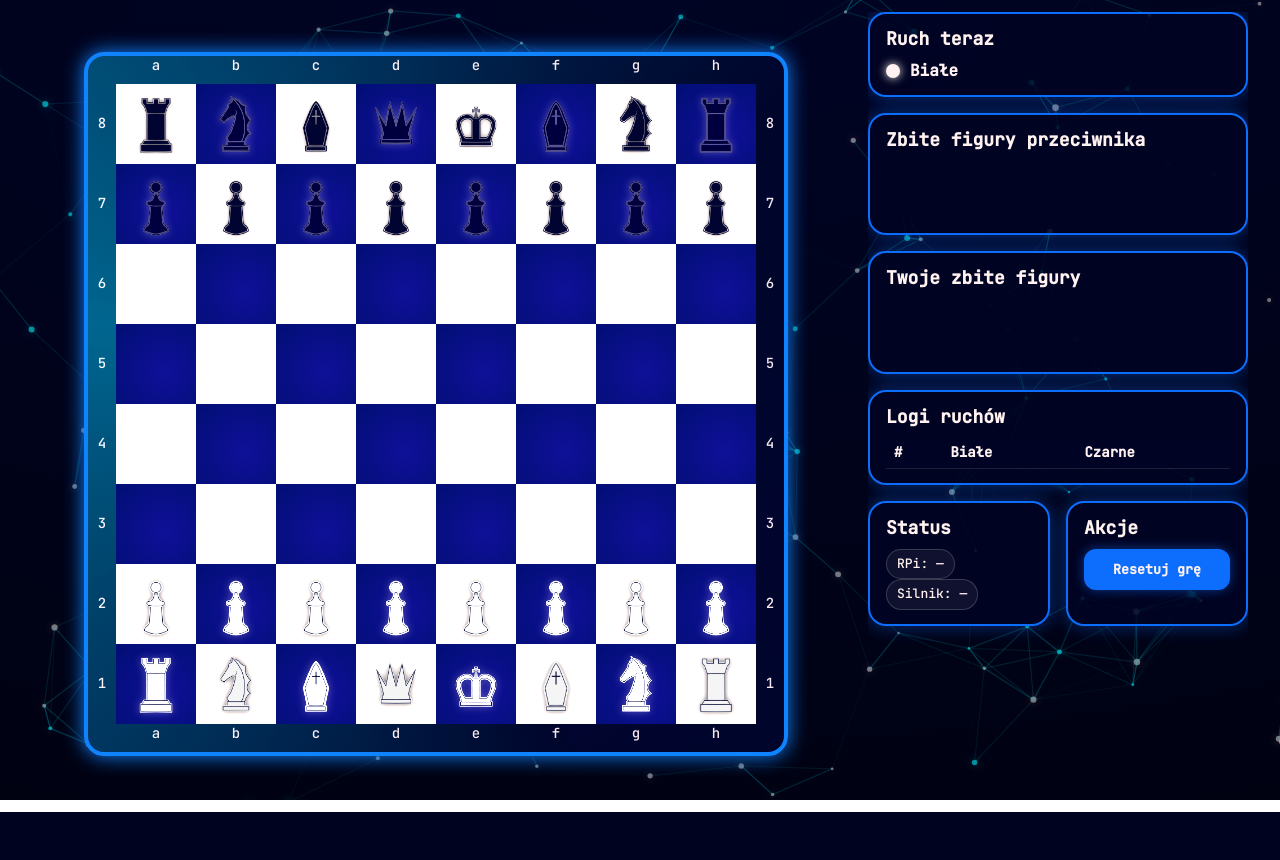
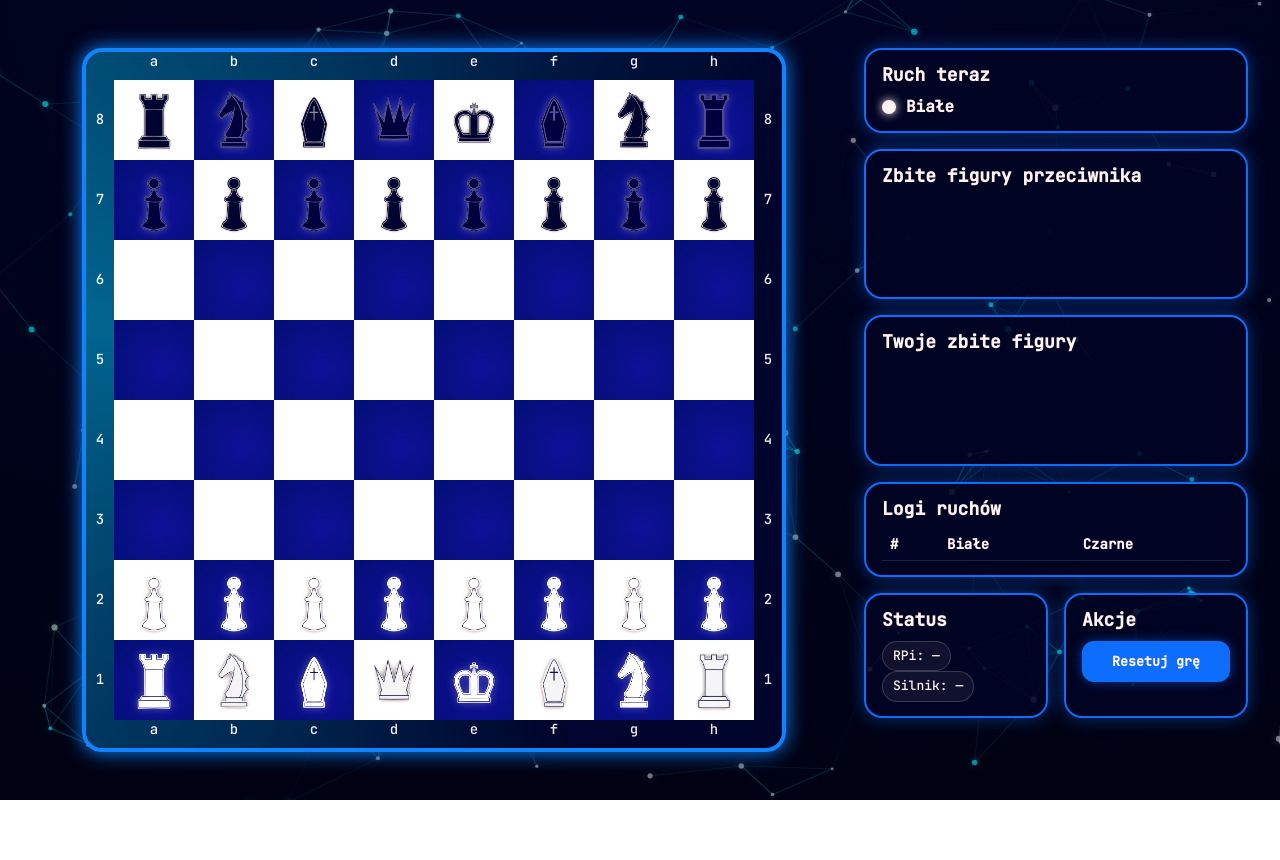
Before and after one commit to KN-Algo/Szachy-webapp, a PHP site: page / in a window 1280 px wide. Before the commit the page ends 812 px from the top, so only its background shows below. Run offline with PHP 8.4, Linux system fonts and the light colour scheme; lists and menus that the app fills with data are empty.

Commit message:
Revert "Naprawa css"

```diff
--- a/style.css
+++ b/style.css
@@ -12,8 +12,6 @@
   --bg-darker: #000210;
   --accent: #0d6efd;
   --text: #fff2f0;
-  /* + stały wymiar miniatury/wiersza placeholdera */
-  --cap-size: 58px;                  /* desktop */
 }
 
 /* ====== TŁO: PARTICLES ====== */
@@ -172,35 +170,15 @@
    ===============  CAPTURED –  SEKCJA  =============
    ========================================================= */
 
-/* siatka miniaturek (BASIS) */
+/* siatka miniaturek */
 .captured-grid{
   display: grid;
   grid-template-columns: repeat(4, 1fr);
   gap: 8px;
-  min-height: 0;                     /* było: 86px – usuwa rozpychanie */
-  grid-auto-rows: var(--cap-size);   /* każdy rząd = rozmiar miniatury */
+  min-height: 86px;
 }
 
-/* placeholdery SĄ siatką – wysokość na jeden rząd + scroll wewnątrz */
-#captured-opponent,
-#captured-player{
-  /* te elementy mają też klasę .captured-grid, więc nadpisujemy tu bazę */
-  display: grid;
-  grid-template-columns: repeat(4, 1fr);
-  grid-auto-rows: var(--cap-size);
-  gap: 8px;
-
-  height: var(--cap-size);
-  min-height: var(--cap-size);
-  max-height: var(--cap-size);
-  overflow-y: auto;                  /* wewnętrzny scroll */
-  overflow-x: hidden;
-
-  background: rgba(0,4,36,0.85);
-  border-radius: 12px;
-}
-
-/* wrapper pod miniaturą – bez dodatkowej poduszki, żeby 1 rząd = 1 miniatura */
+/* wrapper pod miniaturą – lokalne halo zwiększające kontrast */
 .captured-grid .cap-wrap{
   position: relative;
   display: flex;
@@ -208,187 +186,213 @@
   justify-content: center;
   background: radial-gradient(60% 60% at 50% 45%, rgba(255,242,240,.06), rgba(255,242,240,0) 70%);
   border-radius: 10px;
-  padding: 0;                         /* było: 2px */
+  padding: 2px;
 }
 
-/* miniatury w stałym rozmiarze rzędu */
+/* miniatury */
 .captured-grid img.captured-piece{
-  width: var(--cap-size);
-  height: var(--cap-size);
-  max-width: var(--cap-size);
-  max-height: var(--cap-size);
-  object-fit: contain;
+  width: 100%;
+  max-width: 58px;
   user-select: none;
   pointer-events: none;
 }
 
-/* czarne – efekt jak wcześniej */
+/* białe – delikatny neon (spójność z planszą) */
+/* .captured-grid img.captured-piece.is-white{
+  filter: drop-shadow(0 0 3px #fff2f0) drop-shadow(0 0 6px #0d6efd);
+} */
+
+/* czarne – realne rozjaśnienie + kontrast + neon */
 .captured-grid img.captured-piece.is-black{
   filter: brightness(1.95) contrast(1.28) saturate(1.05)
           drop-shadow(0 0 3px #fff2f0) drop-shadow(0 0 6px #0d6efd) !important;
 }
 
-/* Logi – własny scroll, nie rozszerza karty */
-.logs-wrap{
-  max-height: 260px;
-  overflow-y: auto;
-  overflow-x: hidden;
+/* panele – neutralne tło, bez dodatkowego przyciemniania/overlay */
+#captured-opponent,
+#captured-player{
+  background: rgba(0,4,36,0.85);
+  border-radius: 12px;
+}
+#captured-opponent::before, #captured-opponent::after,
+#captured-player::before,  #captured-player::after{
+  content: none !important;
 }
 
-/* Mobile/Tablet – mniejszy 1-rzędowy placeholder */
-@media (max-width: 992px){
-  :root{ --cap-size: 52px; }
+/* =========================
+   LAYOUT & RESPONSYWNOŚĆ – NADPISANIA
+   ========================= */
+
+/* parametry layoutu */
+:root{
+  --panel-w: 380px; /* szerokość prawego panelu na desktopie */
+  --gutter: 28px;   /* odstęp między kolumnami (jak w .layout) */
 }
 
-/* --- Placeholdery: 1 rząd, scroll tylko wewnątrz miniaturek --- */
-#captured-opponent .captured-grid,
-#captured-player .captured-grid {
-  height: 58px !important;      /* dokładnie jeden rząd */
-  min-height: 58px !important;
-  max-height: 58px !important;
-  overflow-y: auto !important;
-  overflow-x: hidden !important;
-  display: grid !important;
-  grid-auto-rows: 58px !important;
-  gap: 8px;
+/* używaj var() zamiast stałej w siatce */
+.layout{
+  grid-template-columns: 1fr var(--panel-w);
+  gap: var(--gutter);
 }
 
-/* Panel nie wymusza wysokości na karcie */
-#captured-opponent,
-#captured-player {
-  height: auto !important;
-  min-height: 0 !important;
-  max-height: none !important;
-  overflow: visible !important;
-  display: block !important;
+/* plansza ma dokładnie tyle szerokości, ile zostaje obok panelu
+   (ograniczamy też wysokością okna) */
+#board-col{
+  /* działa niezależnie od definicji --board-size w chessboard.css,
+     bo zmienna kaskaduje i ta z #board-col ma pierwszeństwo */
+  --board-size: clamp(
+    360px,
+    min(calc(95vw - var(--panel-w) - var(--gutter)), 82vh),
+    1000px
+  );
 }
 
-/* Miniatury nie powiększają komórki */
-.captured-grid img.captured-piece {
-  width: 58px !important;
-  height: 58px !important;
-  max-width: 58px !important;
-  max-height: 58px !important;
-  object-fit: contain;
+/* wyrównaj górę: zdejmij wewnętrzny padding wrappera planszy na desktopie */
+#board-col .chessboard-wrapper,
+#board-col .chessboard-wrapper-row{
+  padding-top: 0 !important;
+  margin-top: 0 !important;
 }
 
-/* Panel logów: ogranicz wysokość i wymuś scroll */
-.logs-wrap {
-  max-height: 260px !important;
-  overflow-y: auto !important;
-  overflow-x: hidden !important;
+/* panel i plansza zawsze kotwiczą się do górnej krawędzi siatki */
+#panel-col, #board-col{ align-self: start; }
+
+/* niech karta „Logi ruchów” itd. ładnie zawija się w jednej kolumnie
+   już na średnich szerokościach */
+@media (max-width: 1200px){
+  :root{ --panel-w: 340px; }
 }
 
-/* === Fix: placeholdery nie rosną, scroll tylko wewnątrz siatki === */
-:root { --cap-size: 58px; } /* 1 rząd = rozmiar miniatury */
-
-/* usuń rozpychanie przez Flexbox i wcześniejsze min-height */
-#captured-opponent,
-#captured-player{
-  display: block !important;     /* było: flex */
-  overflow: visible !important;
+/* na węższych desktopach jeszcze ciaśniej */
+@media (max-width: 1100px){
+  :root{ --panel-w: 320px; }
 }
 
-/* siatka jest scrollerem; jako flex-item potrzebuje min-height:0 (gdyby wrócił flex) */
-#captured-opponent .captured-grid,
-#captured-player  .captured-grid{
-  height: var(--cap-size) !important;      /* dokładnie jeden rząd */
-  min-height: 0 !important;                /* klucz: pozwól kurczyć się we flex-kontekście */
-  max-height: var(--cap-size) !important;
-  overflow-y: auto !important;
-  overflow-x: hidden !important;
-  grid-auto-rows: var(--cap-size) !important;
+/* WIDOK MOBILE/TABLET – jedna kolumna (masz to już w pliku),
+   ale podmieniamy rozmiar planszy na „ekranowy” */
+@media (max-width: 992px){
+  /* .layout już przełącza się na 1 kolumnę w Twoim CSS */
+  #board-col{
+    --board-size: min(92vw, 80vh);
+  }
+  /* odrobina oddechu między sekcjami */
+  .panel-card{ margin-bottom: 14px; }
 }
 
-/* skasuj stare minimum 86px */
-.captured-grid{ min-height: 0 !important; }
-
-/* miniatury i wrap */
-.captured-grid .cap-wrap{
-  height: 100% !important;
-  width: 100% !important;
-  padding: 0 !important;
-}
-.captured-grid img.captured-piece{
-  width: var(--cap-size) !important;
-  height: var(--cap-size) !important;
-  max-width: var(--cap-size) !important;
-  max-height: var(--cap-size) !important;
-  object-fit: contain;
-  user-select: none;
-  pointer-events: none;
+/* === LAYOUT: 2 kolumny na desktopie, równa góra === */
+:root{
+  --gutter: 28px;
+  --panel-w: clamp(320px, 28vw, 420px); /* panel zwęża się na mniejszych, rośnie na większych */
 }
 
-/* Fallback: gdyby markup używał .captured-slot zamiast .cap-wrap */
-#captured-opponent .captured-slot,
-#captured-player  .captured-slot{
-  width: var(--cap-size) !important;
-  height: var(--cap-size) !important;
+.layout{
+  grid-template-columns: minmax(0, 1fr) var(--panel-w);
+  gap: var(--gutter);
+  align-items: start; /* kotwiczymy obie kolumny do góry */
 }
 
-/* Logi – nie rozciągają karty, zawsze własny scroll */
-.logs-wrap{
-  max-height: 260px !important;
-  overflow-y: auto !important;
-  overflow-x: hidden !important;
+/* kolumny zawsze przyklejone do górnej krawędzi grida */
+#board-col, #panel-col{ align-self: start; }
+
+
+/* uczymy #board-col bycia kontenerem rozmiaru */
+#board-col{
+  container-type: inline-size;
+  /* domyślna wielkość planszy = ~95% szerokości tej kolumny, ale nie wyższa niż 82% wysokości okna */
+  --board-size: min(95cqw, 82vh);
 }
 
-/* === DESKTOP: pełny ekran, bez scrolla strony === */
-@media (min-width: 993px){
-  html, body { height: 100%; overflow: clip; }
-  #app       { height: 100dvh; min-height: 100dvh; }
-  .layout    { height: 100%; min-height: 0; margin: 12px auto; }
-  #panel-col { max-height: calc(100dvh - 24px); overflow: hidden; }
+/* zdejmij zbędną poduszkę nad planszą, żeby wyrównać górę z panelem */
+#board-col .chessboard-wrapper-row{ padding-top: 0; }
+#board-col .chessboard-wrapper{ padding-top: 10px; }
+
+/* plansza nadpisze to, co ma w chessboard.css: :root{ --board-size: ... }  */
+/* ponieważ zmienna ustawiona na #board-col „wygrywa” kaskadą dla jego potomków */
+
+
+@media (max-width: 1200px){
+  :root{ --panel-w: clamp(300px, 32vw, 380px); }
 }
 
-/* === CAPTURED: 1 rząd = rozmiar miniatury; nadmiar przewijany wewnątrz === */
-:root { --cap-size: 58px; }
-
-/* Rodzic placeholdera nie wymusza własnych wysokości */
-#captured-opponent,
-#captured-player{
-  height: auto !important;
-  min-height: 0 !important;
-  max-height: none !important;
-  overflow: visible !important;
+@media (max-width: 992px){
+  /* Jedna kolumna: masz to już w style.css – zostaje */
+  /* Plansza = szerokość kolumny (czyli ekranu) */
+  #board-col{ --board-size: min(96cqw, 84vh); }
+  /* panel bez sticky na mobile */
+  #panel-col{ position: static; }
 }
 
-/* Obsłuż oba warianty struktury: gdy ID = siatka lub gdy siatka jest dzieckiem */
-#captured-opponent.captured-grid,
-#captured-player.captured-grid,
-#captured-opponent > .captured-grid,
-#captured-player  > .captured-grid{
-  display: grid !important;
-  grid-template-columns: repeat(4, var(--cap-size)) !important;
-  grid-auto-rows: var(--cap-size) !important;
-  gap: 8px !important;
-
-  height: var(--cap-size) !important;      /* dokładnie jeden rząd */
-  max-height: var(--cap-size) !important;
-  min-height: 0 !important;                /* ważne w kontekście flex */
-  overflow-y: auto !important;
-  overflow-x: hidden !important;
-  scrollbar-gutter: stable both-edges;
+/* Przyjemne „przyklejenie” prawego panelu na desktopie – opcjonalnie, ale pomaga w UX */
+@media (min-width: 993px){
+  #panel-col{ position: sticky; top: 16px; }
 }
 
-/* element siatki nie ma własnych minimów, żeby nie rozpychał */
-.captured-grid{ min-height: 0 !important; }
 
-/* Miniatury = stały wymiar rzędu */
-.captured-grid .cap-wrap{ height: 100% !important; width: 100% !important; padding: 0 !important; display:flex; align-items:center; justify-content:center; }
-.captured-grid img.captured-piece{
-  width: var(--cap-size) !important;
-  height: var(--cap-size) !important;
-  max-width: var(--cap-size) !important;
-  max-height: var(--cap-size) !important;
-  object-fit: contain;
-  user-select: none; pointer-events: none;
+/* =========================
+   LAYOUT – centrowanie i elastyczność
+   ========================= */
+
+/* Cały grid wyśrodkuj pionowo na desktopie */
+@media (min-width: 992px){
+  .layout{
+    min-height: 100vh;        /* mamy miejsce do centrowania */
+    margin: 0 auto;           /* środek w poziomie */
+    padding: 20px 0 40px;     /* oddech zamiast margin-top/bottom */
+    align-content: center;    /* <<< klucz: kolumny na środku wysokości */
+  }
 }
 
-/* Logi – własny scroll, karta nie rośnie */
-.logs-wrap{
-  max-height: 260px !important;
-  overflow-y: auto !important;
-  overflow-x: hidden !important;
-  min-height: 0 !important;
+/* Uelastycznij szerokość prawego panelu i trzymaj 2 kolumny */
+:root{
+  --panel-w: clamp(320px, 30vw, 420px);
+  --gutter: 28px;
 }
+.layout{
+  grid-template-columns: minmax(0,1fr) var(--panel-w);
+  gap: var(--gutter);
+  align-items: start; /* kolumny kotwiczą się do góry swojej komórki */
+}
+
+/* =========================
+   SZACHOWNICA – rozmiar per-kolumna (zero wychodzenia poza panel)
+   ========================= */
+
+/* Ile pikseli zajmują legendy A–H i 1–8 (po 28px z każdej strony) */
+#board-col{ --labels: 56px; }
+
+/* Szachownica skaluje się do szerokości swojej kolumny,
+   uwzględniając dodatkowe 56px na legendy.
+   Dodatkowo ograniczamy wysokością okna, żeby nie „przebijała” w pionie. */
+#board-col{
+  /* ważne: ta zmienna nadpisuje tę z chessboard.css */
+  --board-size: clamp(
+    320px,                                  /* sensowne minimum na desktop */
+    min(calc(100% - var(--labels)), 84vh),  /* kolumna – 56px legend oraz wysokość okna */
+    1100px                                  /* górne ograniczenie, opcjonalnie */
+  );
+}
+
+/* Delikatne korekty odstępów wrappera, żeby górne krawędzie były równo */
+#board-col .chessboard-wrapper-row{ padding-top: 0; }
+#board-col .chessboard-wrapper{ padding-top: 10px; }
+
+/* =========================
+   MOBILE / TABLET – jedna kolumna,
+   panel POD szachownicą
+   ========================= */
+@media (max-width: 992px){
+  .layout{ grid-template-columns: 1fr; }
+  #panel-col{ order: 2; }  /* panel pod planszą */
+  #board-col{ order: 1; }
+
+  /* plansza używa pełnej szerokości kolumny – nadal odejmujemy legendy */
+  #board-col{
+    --board-size: clamp(
+      260px,
+      min(calc(100% - var(--labels)), 88vh),
+      900px
+    );
+  }
+
+  .panel-row{ grid-template-columns: 1fr; }
+}
```
